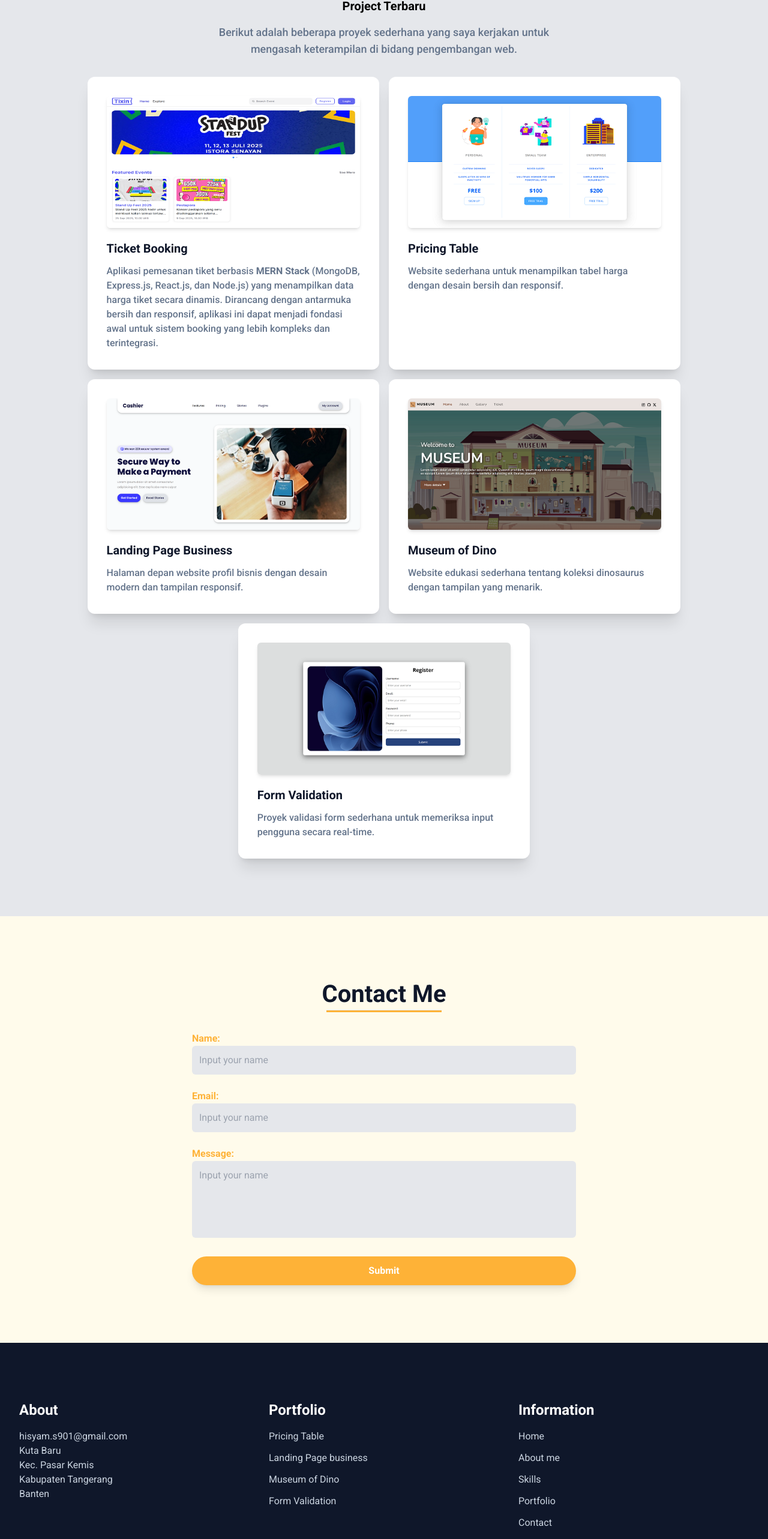
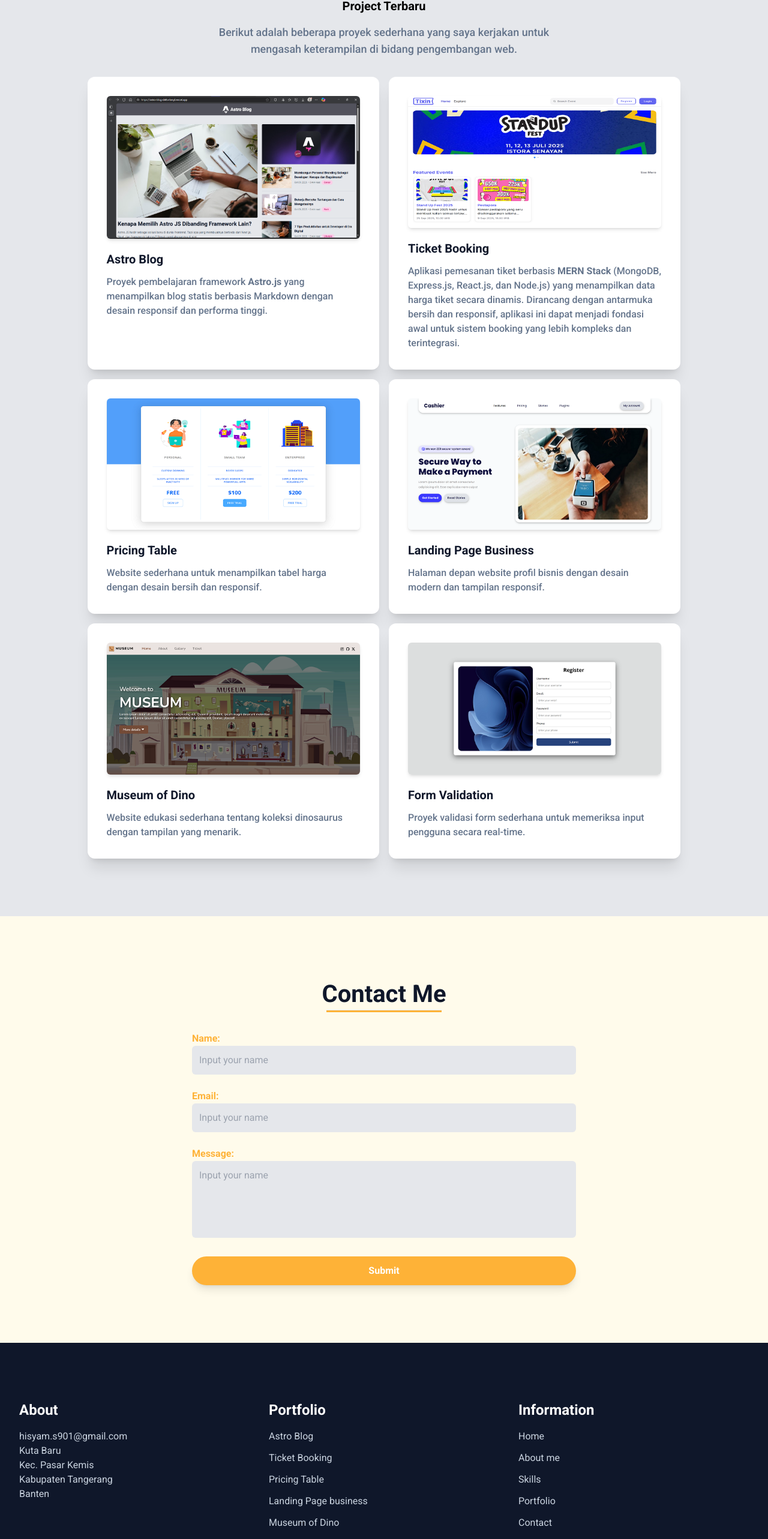
Before and after one commit to hisyamsz/hisyamsz, a website: page index.html in a window 1280 px wide. Shown: the part 2135-4700 px from the top of the page at 60% size. Drawn offline with Linux system fonts and the light colour scheme.

Commit message:
add new project astro-blog

```diff
--- a/index.html
+++ b/index.html
@@ -258,17 +258,43 @@
         <div class="flex flex-wrap justify-center w-full gap-4 px-4">
           <div class="bg-white p-8 rounded-xl shadow-xl md:w-[40%]">
             <a
+              href="https://astro-blog-delta-beryl.vercel.app"
+              target="_blank"
+              title="Astro Blog"
+              class="group"
+            >
+              <div class="overflow-hidden rounded-md shadow-md">
+                <img src="img/hisyamsz.github.io_astro-blog.png" alt="Astro Blog" class="w-full" />
+              </div>
+              <h3 class="mt-5 mb-3 text-xl font-semibold text-dark">
+                <span
+                  class="transition duration-300 ease-in-out group-hover:border-b-2 group-hover:border-primary group-hover:opacity-90"
+                  >Astro Blog</span
+                >
+              </h3>
+            </a>
+            <p class="text-base font-medium text-secondary">
+              Proyek pembelajaran framework <strong>Astro.js</strong> yang menampilkan blog statis
+              berbasis Markdown dengan desain responsif dan performa tinggi.
+            </p>
+          </div>
+          <div class="bg-white p-8 rounded-xl shadow-xl md:w-[40%]">
+            <a
               href="https://fe-tixin-teal.vercel.app"
               target="_blank"
               title="Ticket Booking"
               class="group"
             >
               <div class="overflow-hidden rounded-md shadow-md">
-                <img src="img/fe-tixin-teal.vercel.app.png" alt="Ticket Booking" class="w-full" />
+                <img
+                  src="img/hisyamsz.github.io_fe-tixin-teal.vercel.app.png"
+                  alt="Ticket Booking"
+                  class="w-full"
+                />
               </div>
               <h3 class="mt-5 mb-3 text-xl font-semibold text-dark">
                 <span
-                  class="transition duration-500 ease-in-out group-hover:border-b-2 group-hover:border-primary group-hover:opacity-90"
+                  class="transition duration-300 ease-in-out group-hover:border-b-2 group-hover:border-primary group-hover:opacity-90"
                   >Ticket Booking</span
                 >
               </h3>
@@ -296,7 +322,7 @@
               </div>
               <h3 class="mt-5 mb-3 text-xl font-semibold text-dark">
                 <span
-                  class="transition duration-500 ease-in-out group-hover:border-b-2 group-hover:border-primary group-hover:opacity-90"
+                  class="transition duration-300 ease-in-out group-hover:border-b-2 group-hover:border-primary group-hover:opacity-90"
                   >Pricing Table</span
                 >
               </h3>
@@ -321,7 +347,7 @@
               </div>
               <h3 class="mt-5 mb-3 text-xl font-semibold text-dark">
                 <span
-                  class="transition duration-500 ease-in-out group-hover:border-b-2 group-hover:border-primary group-hover:opacity-90"
+                  class="transition duration-300 ease-in-out group-hover:border-b-2 group-hover:border-primary group-hover:opacity-90"
                   >Landing Page Business
                 </span>
               </h3>
@@ -346,7 +372,7 @@
               </div>
               <h3 class="mt-5 mb-3 text-xl font-semibold text-dark">
                 <span
-                  class="transition duration-500 ease-in-out group-hover:border-b-2 group-hover:border-primary group-hover:opacity-90"
+                  class="transition duration-300 ease-in-out group-hover:border-b-2 group-hover:border-primary group-hover:opacity-90"
                   >Museum of Dino
                 </span>
               </h3>
@@ -371,7 +397,7 @@
               </div>
               <h3 class="mt-5 mb-3 text-xl font-semibold text-dark">
                 <span
-                  class="transition duration-500 ease-in-out group-hover:border-b-2 group-hover:border-primary group-hover:opacity-90"
+                  class="transition duration-300 ease-in-out group-hover:border-b-2 group-hover:border-primary group-hover:opacity-90"
                   >Form Validation
                 </span>
               </h3>
@@ -454,6 +480,16 @@
           <div class="w-full px-4 mb-12 text-slate-300 md:w-1/3">
             <h3 class="mb-4 text-2xl font-bold text-white">Portfolio</h3>
             <ul class="text-slate-300">
+              <li>
+                <a href="#portfolio" class="inline-block mb-3 text-base hover:text-primary"
+                  >Astro Blog</a
+                >
+              </li>
+              <li>
+                <a href="#portfolio" class="inline-block mb-3 text-base hover:text-primary"
+                  >Ticket Booking</a
+                >
+              </li>
               <li>
                 <a href="#portfolio" class="inline-block mb-3 text-base hover:text-primary"
                   >Pricing Table</a
```
Also changed, not shown: build.css, img/hisyamsz.github.io_astro-blog.png (added), img/hisyamsz.github.io_fe-tixin-teal.vercel.app.png (renamed from img/fe-tixin-teal.vercel.app.png), src/output.css.
